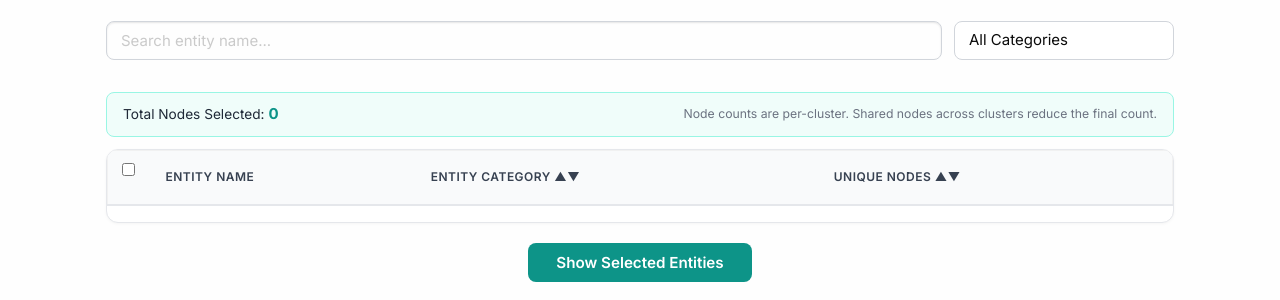
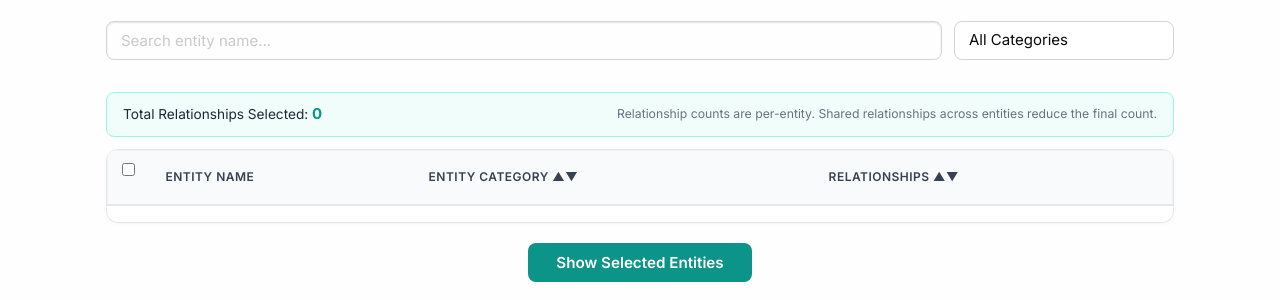
Before and after one commit to shanchun001/PlantConnectome_Version2, a Flask app: template templates/preview_search.html in a window 1280 px wide. Shown: the part 144-444 px from the top of the page. Run offline with Flask 2, Linux system fonts and the light colour scheme; the template is opened without the code that fills it, so the values that code supplies are empty; parts of the project's set-up code (start-up, migrations or seed data) failed here and were passed over; some libraries are stand-ins or nearby versions.

Commit message:
Fix preview column: rename 'Unique Nodes' to 'Relationships'
The preview shows relationship count (how many rows mention this entity),
not unique graph nodes. Renamed column and labels to avoid confusion with
gene.html's actual node count which is deduplicated.

Co-Authored-By: Claude Opus 4.6 (1M context) <noreply@anthropic.com>

```diff
--- a/templates/preview_search.html
+++ b/templates/preview_search.html
@@ -29,10 +29,10 @@
   <!-- Status Bar -->
   <div class="preview-status-bar">
     <div class="preview-node-count">
-      Total Nodes Selected: <strong id="totalNodeCount">0</strong>
+      Total Relationships Selected: <strong id="totalNodeCount">0</strong>
     </div>
     <div class="preview-info-hint">
-      Node counts are per-cluster. Shared nodes across clusters reduce the final count.
+      Relationship counts are per-entity. Shared relationships across entities reduce the final count.
     </div>
   </div>
 
@@ -52,7 +52,7 @@
             </th>
             <th>Entity Name</th>
             <th onclick="sortTable(2)" class="sortable-th">Entity Category &#x25B2;&#x25BC;</th>
-            <th onclick="sortTable(3)" class="sortable-th">Unique Nodes &#x25B2;&#x25BC;</th>
+            <th onclick="sortTable(3)" class="sortable-th">Relationships &#x25B2;&#x25BC;</th>
           </tr>
         </thead>
         <tbody>
```
